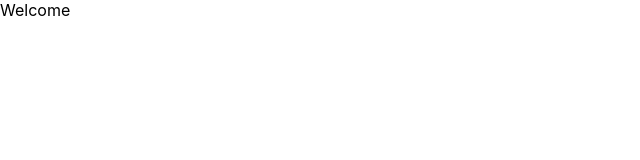
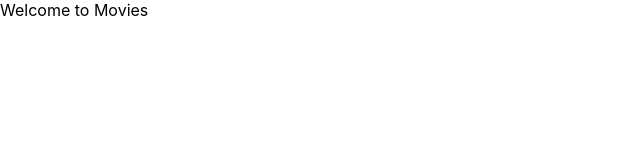
Before and after one commit to mrbpurnachandra/movie, a React (Vite) app: page / in a window 1280 px wide. Shown: the top 160 px of the page, without its empty margins (0-640 px from the left). Built offline with nearby package versions, Linux system fonts and the light colour scheme.

Commit message:
Update welcome message

```diff
--- a/src/App.jsx
+++ b/src/App.jsx
@@ -1,5 +1,5 @@
 function App() {
-    return <div>Welcome</div>
+    return <div>Welcome to Movies</div>
 }
 
 export default App
```
